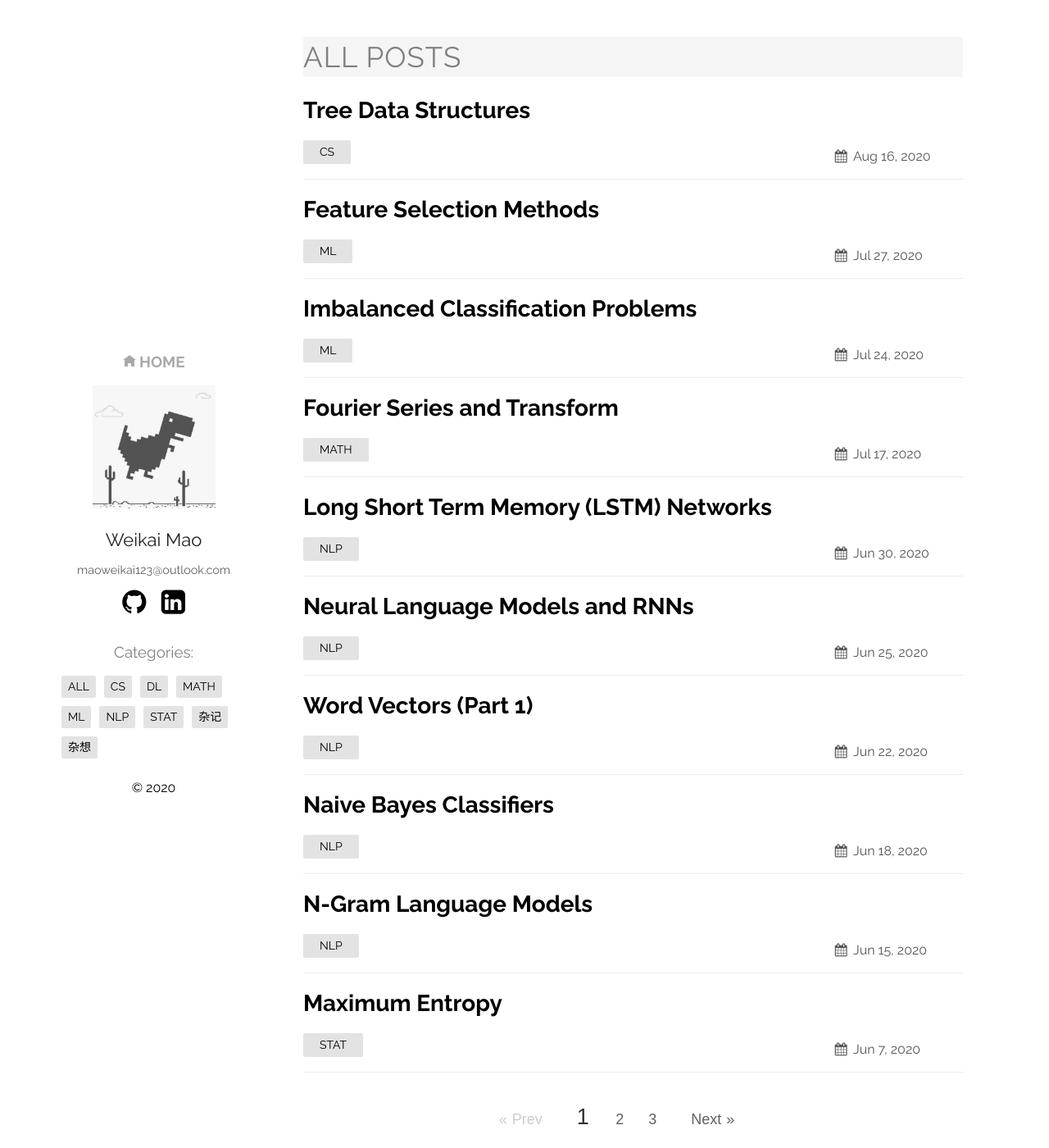
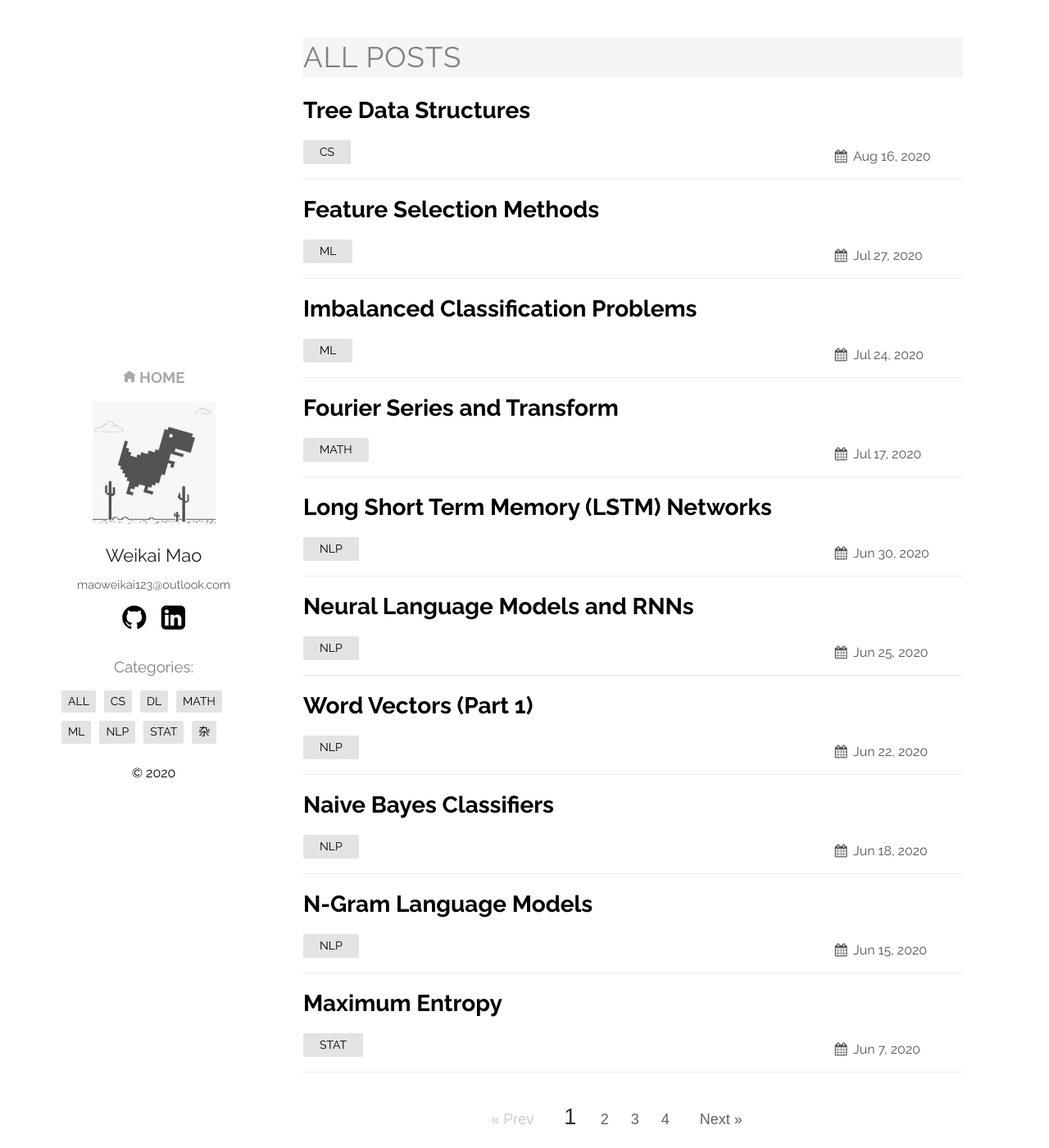
Before and after one commit to WalkerMao/walkermao.github.io, a Jekyll site: the page built from index.html, in a window 1280 px wide and 1400 px high. Shown: the whole window at 82% size. Built offline with Jekyll 4.4.1, drawn with Linux system fonts in a browser that asks for light colours; the list of posts is cut into pages by our own code.

Commit message:
edit margin

```diff
--- a/_config.yml
+++ b/_config.yml
@@ -34,10 +34,8 @@
       url: "categories/nlp"
     - categ: "stat"
       url: "categories/stat"
-    - categ: "杂记"
-      url: "categories/杂记"
-    - categ: "杂想"
-      url: "categories/杂想"
+    - categ: "杂"
+      url: "categories/杂"
 
 
   # generate social links in footer
--- a/_layouts/post.html
+++ b/_layouts/post.html
@@ -18,8 +18,8 @@
     {{ content }}
   </div>
 
-  <br> </br> <br> </br>
-  <p><font color="grey" size="4">  Comments </font></p>
+  <br> </br>
+  <p><font color="grey" size="4"> Comments </font></p>
   <HR color=#D1D0CE SIZE=10>
 
   {%- if site.plainwhite.disqus_shortname -%}
--- a/_posts/2020-02-23-为什么要学数学.markdown
+++ b/_posts/2020-02-23-为什么要学数学.markdown
@@ -2,8 +2,8 @@
 layout: post
 title:  "为什么要学数学"
 date: 2020-02-23
-categories: 杂想
-published: false
+categories: 杂
+published: true
 comments: true
 ---
 
--- a/_sass/plain.scss
+++ b/_sass/plain.scss
@@ -272,7 +272,7 @@
 .pagination {
   display: block;
   font-size: 18px;
-  word-spacing: 1px;
+  word-spacing: 0px;
   margin-bottom: 60px;
   overflow: visible;
   font-family: Arial;
@@ -282,10 +282,10 @@
   a {
     text-decoration: none;
     color: #606060;
-    padding: 6px 12px;
+    padding: 5px 11px;
     }
   span {
-    padding: 6px 12px;
+    padding: 5px 11px;
     }
 }
 
```
Also changed, not shown: _posts/2020-02-24-做菜.md (+2 -2 lines), categories/杂想.md (deleted, +0 -5 lines), categories/杂记.md (deleted, +0 -5 lines).
